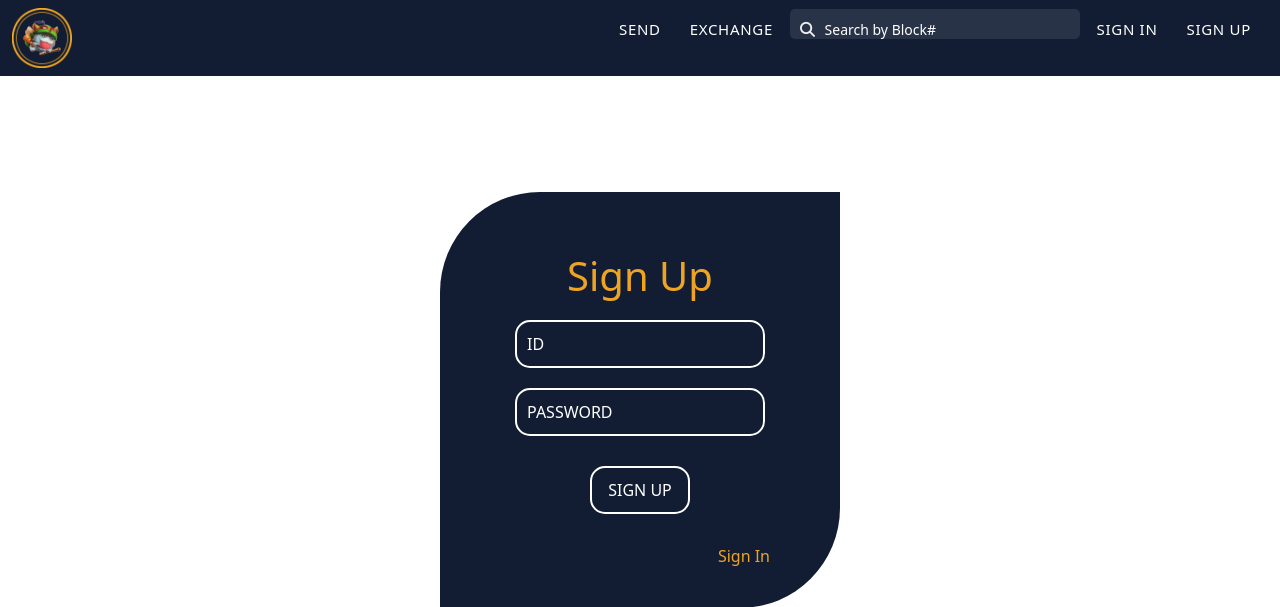
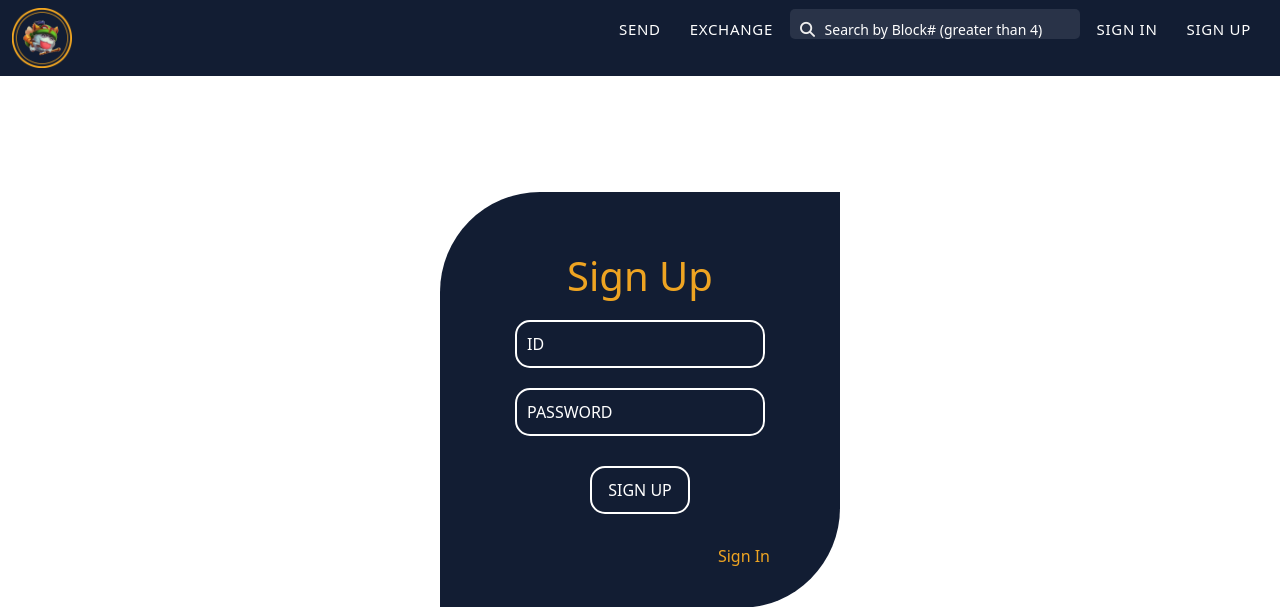
Before and after one commit to redqoralsrl/timocoin_blockchain_explorer, a Node server app: page /signup/ in a window 1280 px wide. Shown: the top 607 px of the page. Run offline with Node 20, Linux system fonts and the light colour scheme; some libraries are stand-ins or nearby versions.

Commit message:
검색창 문구 수정

```diff
--- a/views/index.ejs
+++ b/views/index.ejs
@@ -79,7 +79,7 @@
                     <div class="search_box">
                         <form action="/search" method="POST">
                             <div class="form_input">
-                                <input type="text" class="hash_input" name="block_num" placeholder="Search by Block#">
+                                <input type="text" class="hash_input" name="block_num" placeholder="Search by Block# (greater than 4)">
                                 <button type="submit" class="hash_button"><i class="fas fa-search"></i></button>
                             </div>
                         </form>
--- a/views/title.ejs
+++ b/views/title.ejs
@@ -9,7 +9,7 @@
         <li><a href="/exchange">exchange</a></li>
         <form class="search_form" action="/search" method="POST">
             <button type="submit" class="su"><i class="fas fa-search search_i"></i></button>
-            <input class="search" type="text" name="block_num" placeholder="Search by Block#">
+            <input class="search" type="text" name="block_num" placeholder="Search by Block# (greater than 4)">
         </form>
         <% if(logined == undefined) { %>
         <li><a href="/signin">Sign In</a></li>
```
